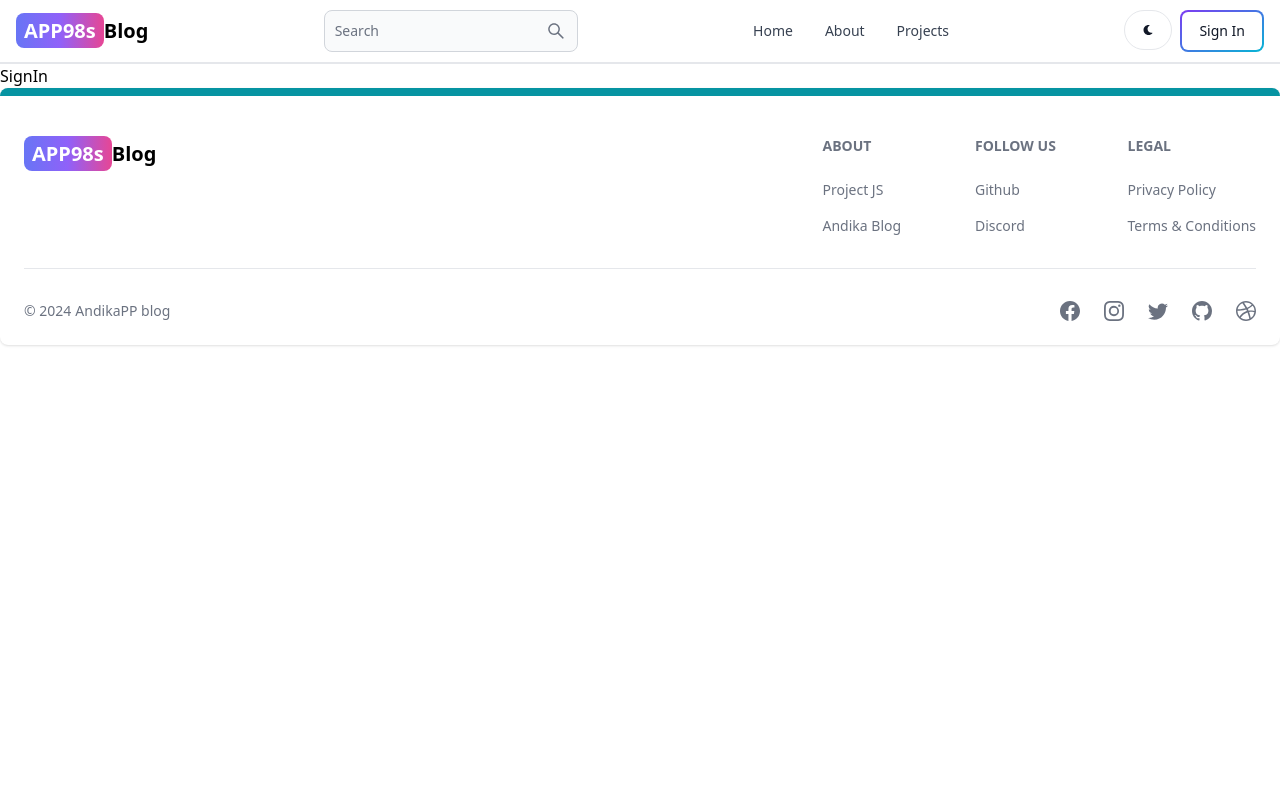
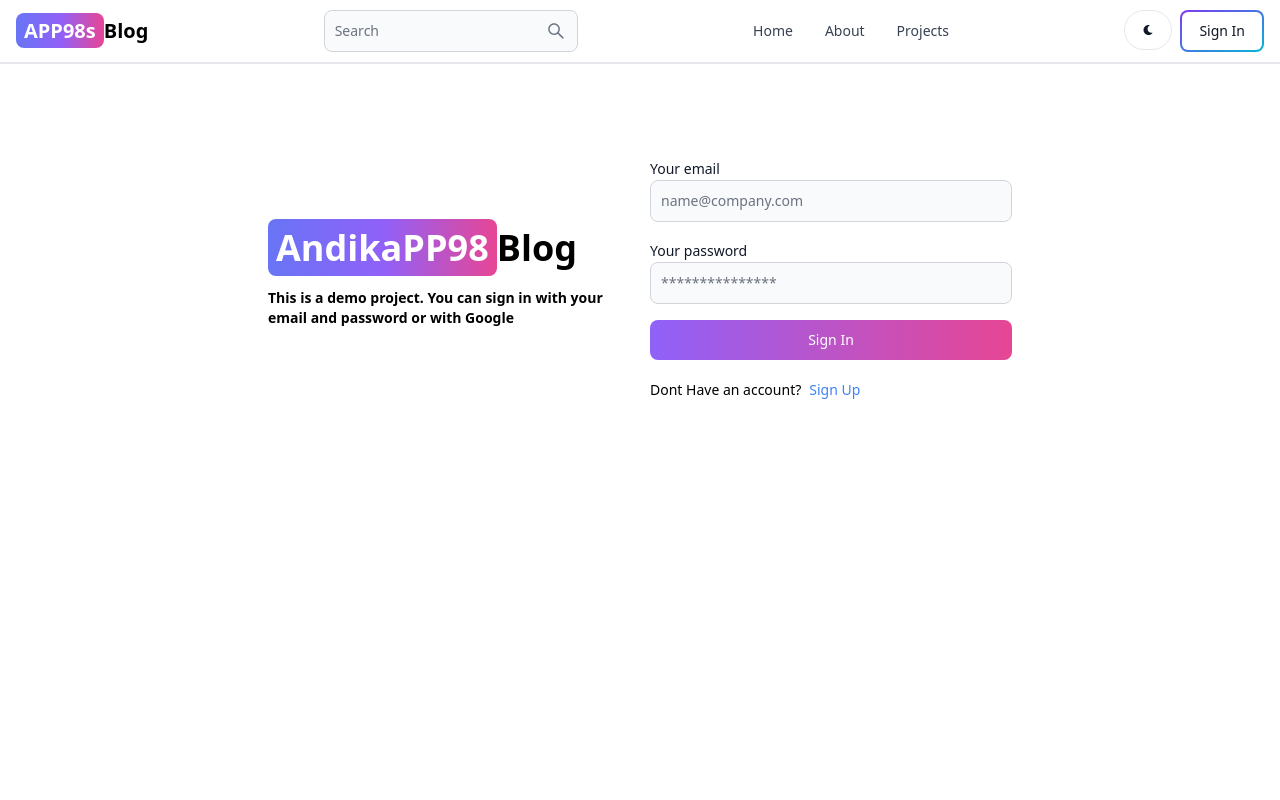
Before and after one commit to andikap98/mernBlog, a React (Vite) app in the folder client/: page /sign-in in a window 1280 px wide. Shown: the top 800 px of the page. Built offline with nearby package versions, Linux system fonts and the light colour scheme.

Commit message:
complete signin page functional

```diff
--- a/client/src/pages/SignIn.jsx
+++ b/client/src/pages/SignIn.jsx
@@ -1,5 +1,94 @@
+import { Link, useNavigate} from "react-router-dom";
+import { useState } from "react";
+import {Alert, Button, Label, Spinner, TextInput} from 'flowbite-react'
+
 export default function SignIn() {
+  const [formData, setFormData] = useState({})
+  const [errorMessage, setErrorMessage] = useState(null);
+  const [loading, setLoading] = useState(false);
+  const navigate = useNavigate();
+  const handleChange = (e) => {
+    setFormData({...formData, [e.target.id]: e.target.value.trim() });
+  };
+  const handleSubmit = async(e) => {
+    e.preventDefault();
+    if(!formData.email || !formData.password){
+      return setErrorMessage('Please fill out all fields.')
+    }
+    try{
+      setLoading(true);
+      setErrorMessage(null);
+      const res = await fetch('/api/auth/signin',{
+        method: 'POST',
+        headers: {'Content-Type': 'application/json'},
+        body: JSON.stringify(formData)
+      });
+      const data = await res.json();
+      if(data.success === false){
+        return setErrorMessage(data.message);
+      }
+      setLoading(false)
+      if(res.ok){
+        navigate('/')
+      }
+    }catch(error){
+      setErrorMessage(error.message);
+      setLoading(false);
+    }
+  };
   return (
-    <div>SignIn</div>
+    <div className='min-h-screen mt-50 mt-20'>
+      <div className="flex p-3 max-w-3xl mx-auto flex-col md:flex-row md:items-center gap-5">
+        {/* left */}
+        <div className="flex-1">
+        <Link to="/" className='font-bold dark:text-white text-4xl'>
+            <span className='px-2 py-1 bg-gradient-to-r from-indigo-500 via-purple-500 to-pink-500 rounded-lg text-white'>AndikaPP98</span>
+            Blog
+        </Link>
+        <p className="text-sm mt-5 font-sans font-semibold">
+          This is a demo project. You can sign in with your email and password or with Google
+        </p>
+        </div>
+        {/* right */}
+        <div className="flex-1">
+          <form className="flex flex-col gap-4" onSubmit={handleSubmit}>
+            <div>
+              <Label value="Your email" onChange={handleChange} />
+              <TextInput
+                type="email"
+                placeholder="name@company.com"
+                id="email"  onChange={handleChange}/>
+            </div>
+            <div>
+              <Label value="Your password" />
+              <TextInput
+                type="password"
+                placeholder="***************"
+                id="password" onChange={handleChange}/>
+            </div>
+            <Button gradientDuoTone='purpleToPink' type="submit" disabled={loading}>
+              {loading ? (
+                <>
+                  <Spinner size='sm' />
+                  <span className="pl-3">Loading...</span>
+                </>
+              ) : (
+                'Sign In'
+              )}
+            </Button>
+          </form>
+          <div className=" flex gap-2 text-sm mt-5">
+            <span>Dont Have an account?</span>
+            <Link to='/sign-up' className="text-blue-500">Sign Up</Link>
+          </div>
+          {
+            errorMessage &&
+            <Alert className="mt-5" color="failure">
+              {errorMessage}
+            </Alert>
+          }
+        </div>
+      </div>
+    </div>
   )
 }
```
